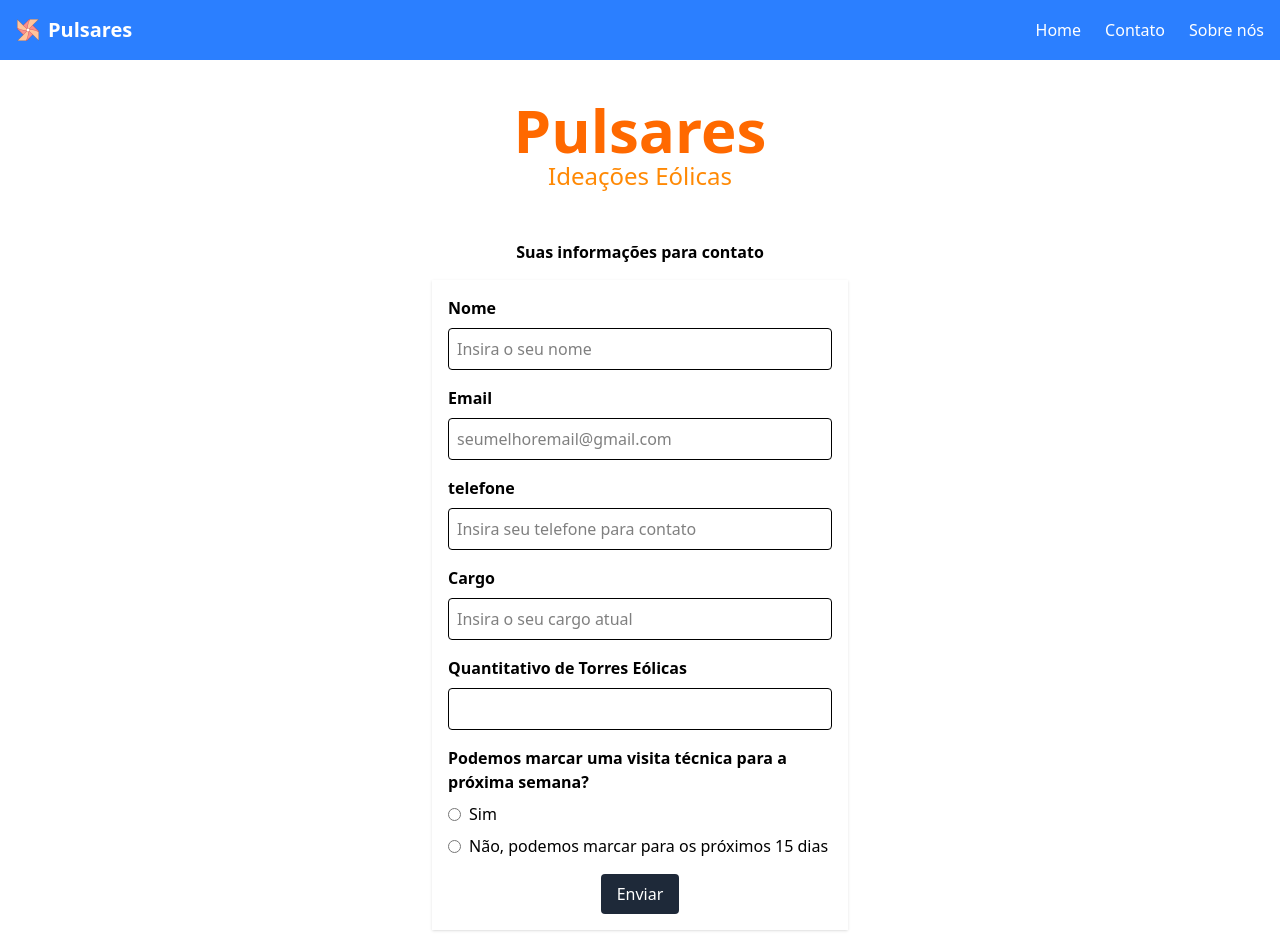
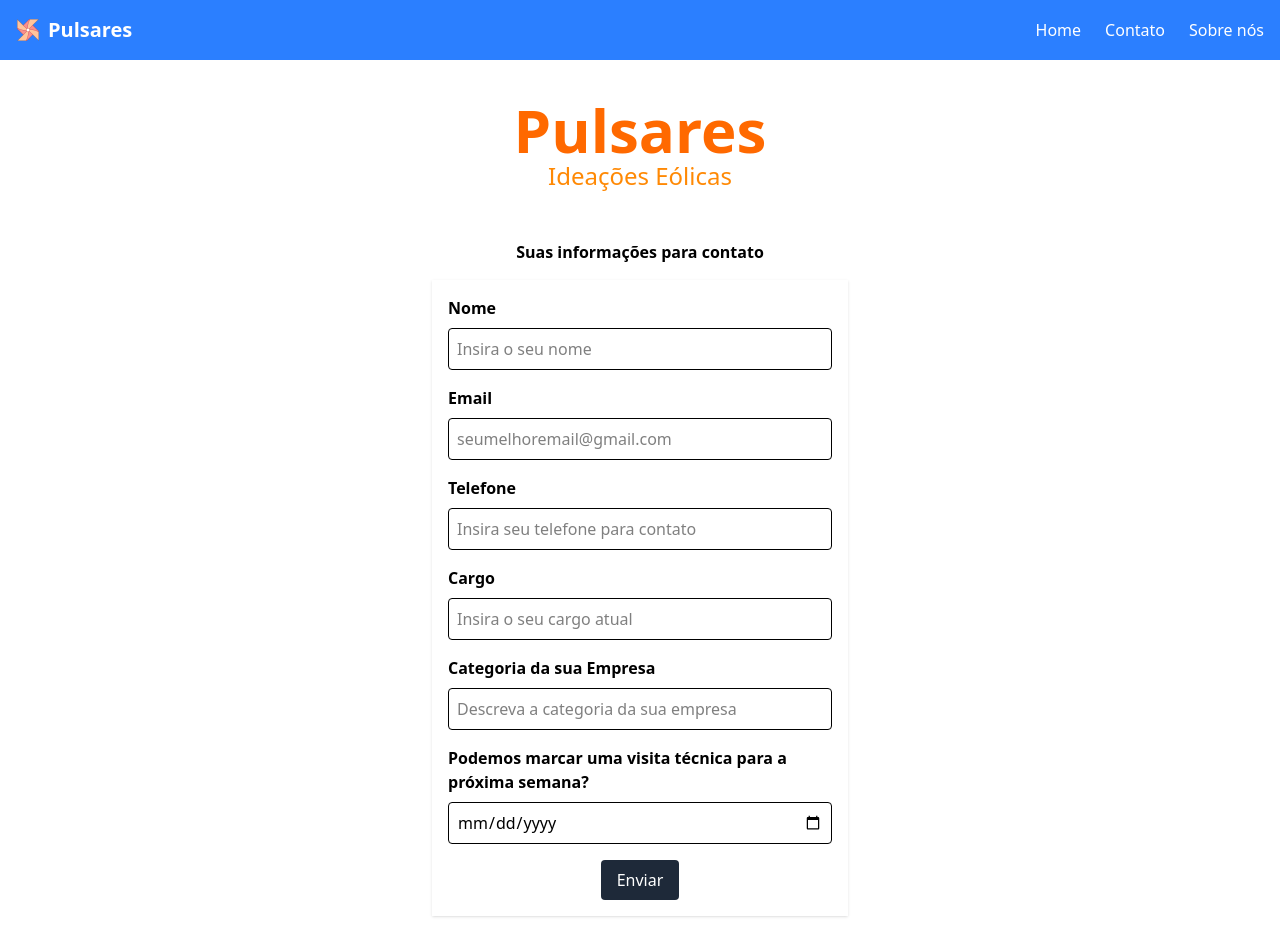
Before and after one commit to iagoponte/LandingPageCompany, a React (Vite) app in the folder frontend/: page /contact_us in a window 1280 px wide. Shown: the top 952 px of the page. Built offline with nearby package versions, Linux system fonts and the light colour scheme.

Commit message:
fix: form_technicalAvailabilityVisit-data

```diff
--- a/frontend/src/components/Form/form.jsx
+++ b/frontend/src/components/Form/form.jsx
@@ -26,6 +26,8 @@ export const Form = ({ fields, onSubmit }) => {
               {...register(field.name, field.validation)}
               type={field.type}
               placeholder={field.placeholder}
+              min={field.min}
+              max={field.max}
               className="border p-2 rounded w-full"
             />
           )}
--- a/frontend/src/pages/ContactUs/contactUs.jsx
+++ b/frontend/src/pages/ContactUs/contactUs.jsx
@@ -4,6 +4,15 @@ import { enviroment } from "../../enviroments/enviroment";
 export const ContactUs = () => {
     const apiUrl = `${enviroment.apiUrl}/contact`;
     // const apiUrl = "http://juazeiro-solares.onrender.com"; // erro de CORS, bloqueio.
+    const dateToday = new Date();
+    const nextWeek = new Date(dateToday);
+    nextWeek.setDate(dateToday.getDate() + 7); // adiciona 7 dias à data atual
+
+    const year = nextWeek.getFullYear();
+    const month = String(nextWeek.getMonth() + 1).padStart(2, '0'); // meses começam do zero
+    const day = String(nextWeek.getDate()).padStart(2, '0'); // garante que o dia tenha dois dígitos
+    const minDateValue = `${year}-${month}-${day}`; // formata a data no padrão YYYY-MM-DD
+
     const contactFields = [
         {
             name: "name",
@@ -26,7 +35,7 @@ export const ContactUs = () => {
         },
         {
             name: "phone",
-            label: "telefone",
+            label: "Telefone",
             placeholder: "Insira seu telefone para contato",
             type: "tel",
             validation: {
@@ -43,31 +52,40 @@ export const ContactUs = () => {
             placeholder: "Insira o seu cargo atual",
             validation: {required: "Cargo é requerido"}
         },
-        //talvez aqui adicionar um campo de input, para adicinar a quantidade de torres... pois o bd recebe um int.
+        // não vai mais ser utilizado.
+        // {
+        //     name: "windTurbineCount",
+        //     label: "Quantitativo de Torres Eólicas",
+        //     type: "number",
+        //     validation: {
+        //       required: "Por favor, insira a quantidade de torres",
+        //     },
+        // },
         {
-            name: "windTurbineCount",
-            label: "Quantitativo de Torres Eólicas",
-            type: "number",
+            name: "businessType",
+            label: "Categoria da sua Empresa",
+            placeholder: "Descreva a categoria da sua empresa",
+            type: "text",
             validation: {
-              required: "Por favor, insira a quantidade de torres",
+                required: "Por favor, descreva a categoria da sua empresa",
             },
         },
         {
             name: "technicalVisitAvailability",
             label: "Podemos marcar uma visita técnica para a próxima semana?",
-            type: "radio",
-            options: [
-              { value: "NEXT_WEEK", label: "Sim" },
-              { value: "NEXT_15_DAYS", label: "Não, podemos marcar para os próximos 15 dias" },
-            ],
-            validation: {
-              required: "Por favor, selecione uma opção",
-            },
+            type: "date",
+            min: minDateValue,
+            // options: [
+            //   { value: "NEXT_WEEK", label: "Sim" },
+            //   { value: "NEXT_15_DAYS", label: "Não, podemos marcar para os próximos 15 dias" },
+            // ],
+            validation: (value) => {return value >= minDateValue || "A data deve ser pelo menos uma semana a partir de hoje"},
+
         },
     ];
 
     const handleFormSubmit = async (data) => {
-        data.windTurbineCount = parseInt(data.windTurbineCount); //converter o valor para int, pois o back espera um int.
+        // data.windTurbineCount = parseInt(data.windTurbineCount); //converter o valor para int, pois o back espera um int.
         console.log("form data:", data);
 
         //estruturar a requisição do back.
```
